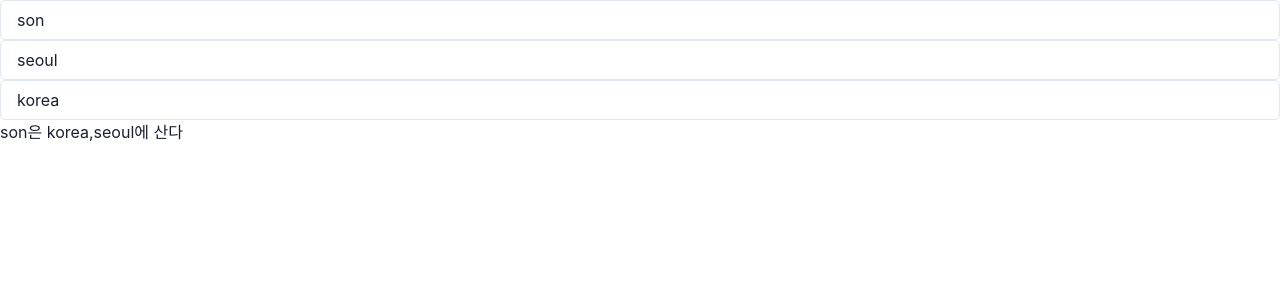
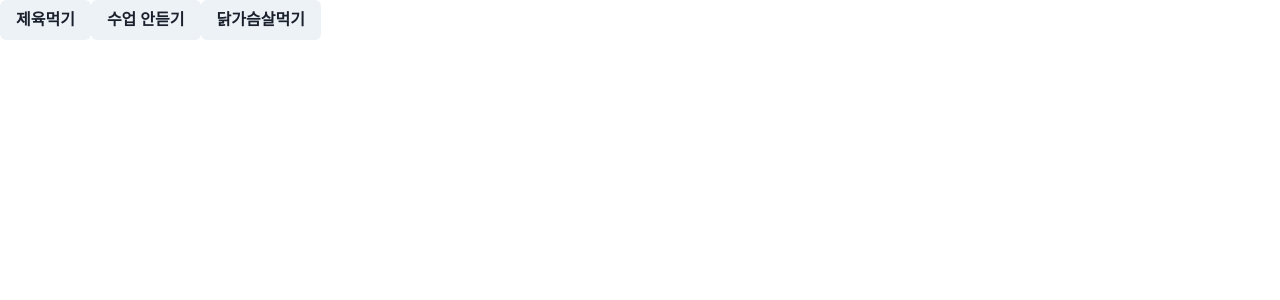
Before and after one commit to CHOHUNE/react20231031, a React (Create React App) app: page / in a window 1280 px wide. Shown: the top 300 px of the page. Built offline with nearby package versions, Linux system fonts and the light colour scheme.

Commit message:
immer 사용3

```diff
--- a/src/App.js
+++ b/src/App.js
@@ -1,39 +1,52 @@
-import { Input, Text } from "@chakra-ui/react";
+import { Box, Button, ListItem, UnorderedList } from "@chakra-ui/react";
+import { useImmer } from "use-immer";
 import React from "react";
-import { useImmer } from "use-immer";
 
-function App() {
-  const [person, updatePerson] = useImmer({
-    name: "son",
-    address: { city: "seoul", country: "korea" },
-  });
+let nextId = 1;
 
-  function handleNameChange(e) {
-    updatePerson((draft) => {
-      draft.name = e.target.value;
+function App(props) {
+  const [items, updateItems] = useImmer([]);
+
+  function handleButtonClick(todo) {
+    updateItems((draft) => {
+      draft.push({ id: nextId++, done: false, text: todo });
     });
   }
 
-  function handleCityChange(e) {
-    updatePerson((draft) => {
-      draft.address.city = e.target.value;
-    });
-  }
-
-  function handleCountryChange(e) {
-    updatePerson((draft) => {
-      draft.address.country = e.target.value;
+  function handleDoneButtonClick(id) {
+    updateItems((draft) => {
+      const itemIndex = draft.findIndex((item) => item.id === id);
+      if (itemIndex !== -1) {
+        draft[itemIndex].done = true;
+      }
     });
   }
 
   return (
     <div>
-      <Input value={person.name} onChange={handleNameChange} />
-      <Input value={person.address.city} onChange={handleCityChange} />
-      <Input value={person.address.country} onChange={handleCountryChange} />
-      <Text>
-        {person.name}은 {person.address.country},{person.address.city}에 산다{" "}
-      </Text>
+      <Button onClick={() => handleButtonClick("제육먹기")}>제육먹기</Button>
+      <Button onClick={() => handleButtonClick("수업 안듣기")}>
+        수업 안듣기
+      </Button>
+      <Button onClick={() => handleButtonClick("닭가슴살먹기")}>
+        {" "}
+        닭가슴살먹기
+      </Button>
+      <Box>
+        <UnorderedList>
+          {items.map((item) => (
+            <ListItem
+              key={item.id}
+              textDecoration={item.done ? "line-through" : "none"}
+            >
+              {item.text}
+              <Button onClick={() => handleDoneButtonClick(item.id)}>
+                완료
+              </Button>
+            </ListItem>
+          ))}
+        </UnorderedList>
+      </Box>
     </div>
   );
 }
```
